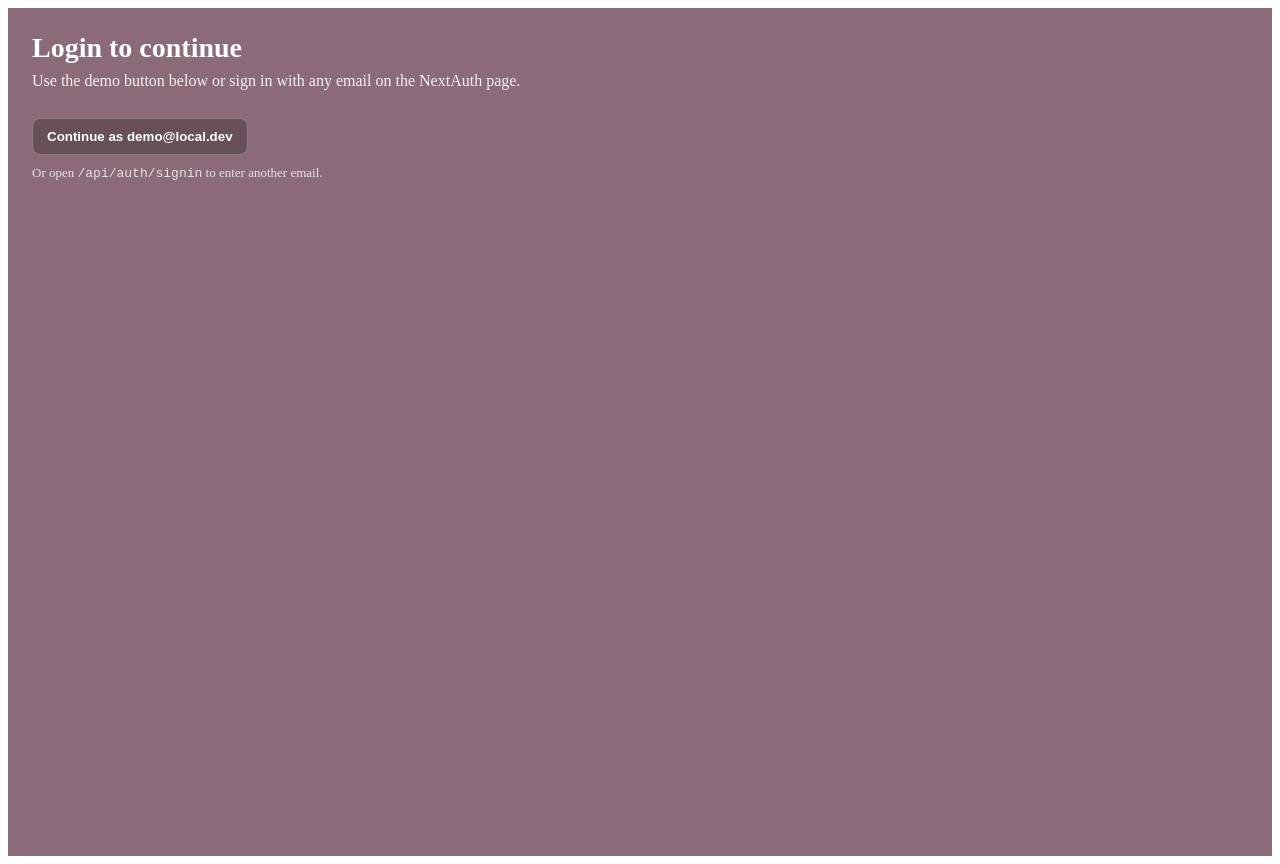
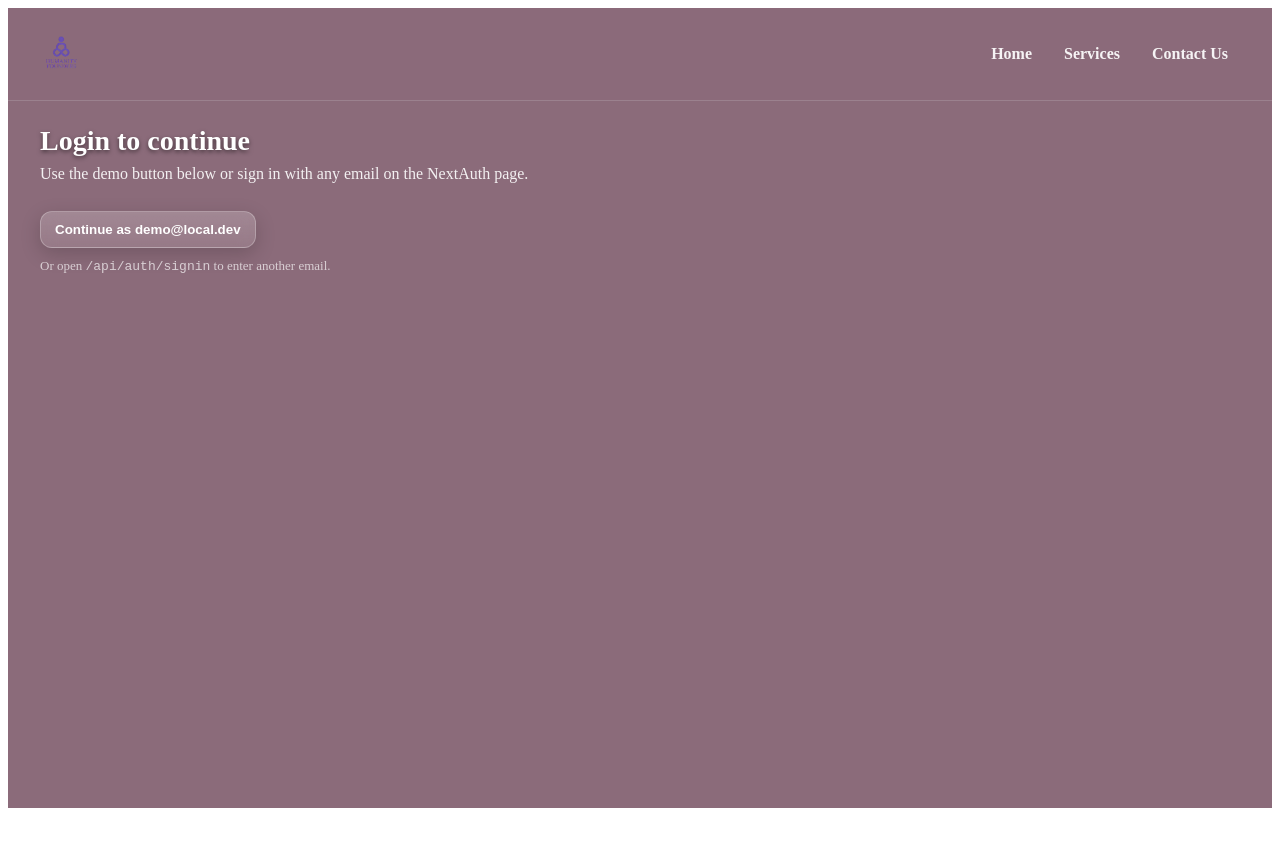
Before and after one commit to mayurdhavale10/humanity, a Next.js app: page /composer in a window 1280 px wide. After the commit the page ends 816 px from the top, so only its background shows below. Built offline with nearby package versions, Linux system fonts and the light colour scheme; no server answers.

Commit message:
changes in com

```diff
--- a/src/components/composer/Composer.tsx
+++ b/src/components/composer/Composer.tsx
@@ -3,6 +3,8 @@
 
 import { useState } from "react";
 import { useSession, signIn } from "next-auth/react";
+import Link from "next/link";
+import Image from "next/image";
 import ImageUpload from "./ImageUpload";
 import CaptionEditor from "./CaptionEditor";
 import ScheduleInput from "./ScheduleInput";
@@ -42,41 +44,6 @@ export default function Composer() {
   // NEW: Use demo accounts toggle
   const [useDemo, setUseDemo] = useState(false);
 
-  // Gate: require sign-in (demo button provided)
-  if (status !== "authenticated") {
-    return (
-      <main style={{ padding: 24, color: "#fff", minHeight: "100vh", background: "#8B6B7A" }}>
-        <h1 style={{ margin: 0, fontSize: 28, fontWeight: 900 }}>Login to continue</h1>
-        <p style={{ opacity: 0.9, marginTop: 8 }}>
-          Use the demo button below or sign in with any email on the NextAuth page.
-        </p>
-        <button
-          onClick={() =>
-            signIn("credentials", {
-              email: "demo@local.dev",
-              callbackUrl: "/composer",
-            })
-          }
-          style={{
-            marginTop: 12,
-            padding: "10px 14px",
-            borderRadius: 8,
-            border: "1px solid rgba(255,255,255,.25)",
-            background: "rgba(0,0,0,.25)",
-            color: "#fff",
-            cursor: "pointer",
-            fontWeight: 700,
-          }}
-        >
-          Continue as demo@local.dev
-        </button>
-        <div style={{ opacity: 0.8, marginTop: 10, fontSize: 13 }}>
-          Or open <code>/api/auth/signin</code> to enter another email.
-        </div>
-      </main>
-    );
-  }
-
   async function handleUpload(file: File) {
     setUploading(true);
     setMessage(null);
@@ -109,14 +76,14 @@ export default function Composer() {
       if (!imageUrl) throw new Error("Add an image (upload or paste URL)");
       const scheduledAt = toUTCISOStringLocal(when);
       const body = {
-        userEmail: email,            // server will ignore if useDemo=true
-        platforms,                   // UPPERCASE already
+        userEmail: email,
+        platforms,
         status: "QUEUED",
         kind: "IMAGE",
         caption,
         media: { imageUrl },
         scheduledAt,
-        useDemo,                     // ✅ NEW
+        useDemo,
       };
       const res = await fetch("/api/planned-posts", {
         method: "POST",
@@ -133,7 +100,7 @@ export default function Composer() {
     }
   }
 
-  // Launch quick → always uses demo endpoint (your recruiter flow)
+  // Launch quick → demo endpoint publishes immediately
   async function launchQuick() {
     setSaving(true);
     setMessage(null);
@@ -144,7 +111,7 @@ export default function Composer() {
       const res = await fetch("/api/demo/launch", {
         method: "POST",
         headers: { "Content-Type": "application/json" },
-        body: JSON.stringify({ platforms, imageUrl, caption }), // demo endpoint publishes immediately
+        body: JSON.stringify({ platforms, imageUrl, caption }),
       });
       const data = await res.json();
       if (!res.ok) throw new Error(data?.error || "Failed to launch");
@@ -167,18 +134,147 @@ export default function Composer() {
     ? `/api/planned-posts?demo=1`
     : `/api/planned-posts?email=${encodeURIComponent(email || "demo@local.dev")}`;
 
-  return (
-    <main
-      style={{
+  /* ============ COMMON STYLES (for reuse) ============ */
+  const pageWrap: React.CSSProperties = {
+    backgroundColor: "#8B6B7A", // Deep Mauve
+    minHeight: "100vh",
+  };
+  const container: React.CSSProperties = {
     maxWidth: "1200px",
     margin: "0 auto",
-        padding: "32px 24px",
-        minHeight: "100vh",
-        backgroundColor: "#8B6B7A",
+    padding: "24px 16px",
+  };
+  const glassBtn: React.CSSProperties = {
+    padding: "10px 14px",
+    borderRadius: 12,
+    border: "1px solid rgba(255,255,255,0.25)",
+    background: "linear-gradient(180deg, rgba(255,255,255,0.20), rgba(255,255,255,0.10))",
+    backdropFilter: "blur(8px)",
+    WebkitBackdropFilter: "blur(8px)",
+    color: "#fff",
+    fontWeight: 800,
+    textDecoration: "none",
+    boxShadow: "0 6px 20px rgba(0,0,0,0.18)",
+    transition: "transform .08s ease, box-shadow .15s ease, border-color .2s ease",
+    cursor: "pointer",
+    display: "inline-flex",
+    alignItems: "center",
+    gap: 8,
+  };
+  const primaryLink: React.CSSProperties = {
+    padding: "8px 12px",
+    borderRadius: 10,
+    color: "rgba(255,255,255,0.92)",
+    fontWeight: 800,
+    textDecoration: "none",
+    transition: "background-color .15s ease",
+  };
+
+  /* ============ UNAUTH VIEW ============ */
+  if (status !== "authenticated") {
+    return (
+      <main style={pageWrap}>
+        {/* Sticky navbar */}
+        <header
+          style={{
+            position: "sticky",
+            top: 0,
+            zIndex: 40,
+            borderBottom: "1px solid rgba(255,255,255,0.15)",
+            background: "rgba(139, 107, 122, 0.9)", // #8B6B7A / 90%
+            backdropFilter: "blur(12px)",
           }}
         >
+          <div style={{ ...container, display: "flex", alignItems: "center", justifyContent: "space-between", gap: 12 }}>
+            <Link href="/dashboard" style={{ display: "flex", alignItems: "center", gap: 8 }}>
+              <Image
+                src="/Humanity_founderslogo.webp"
+                alt="Humanity"
+                width={160}
+                height={44}
+                priority
+                style={{ height: 44, width: "auto", borderRadius: 8, objectFit: "contain" }}
+              />
+            </Link>
+
+            {/* Home · Services · Contact Us */}
+            <nav style={{ display: "none", gap: 8, alignItems: "center" } as React.CSSProperties}>
+              {/* display none on tiny screens; feel free to enhance with a burger later */}
+            </nav>
+            <nav style={{ display: "flex", gap: 8, alignItems: "center" }}>
+              <Link href="/" style={primaryLink}>Home</Link>
+              <Link href="/#services" style={primaryLink}>Services</Link>
+              <Link href="/#contact" style={primaryLink}>Contact&nbsp;Us</Link>
+            </nav>
+          </div>
+        </header>
+
+        <div style={container}>
+          <h1 style={{ margin: 0, fontSize: 28, fontWeight: 900, color: "#fff", textShadow: "0 2px 4px rgba(0,0,0,0.5)" }}>
+            Login to continue
+          </h1>
+          <p style={{ opacity: 0.9, marginTop: 8, color: "#fff" }}>
+            Use the demo button below or sign in with any email on the NextAuth page.
+          </p>
+
+          <button
+            onClick={() =>
+              signIn("credentials", {
+                email: "demo@local.dev",
+                callbackUrl: "/composer",
+              })
+            }
+            style={{ ...glassBtn, marginTop: 12 }}
+          >
+            Continue as demo@local.dev
+          </button>
+
+          <div style={{ opacity: 0.8, marginTop: 10, fontSize: 13, color: "rgba(255,255,255,0.85)" }}>
+            Or open <code>/api/auth/signin</code> to enter another email.
+          </div>
+        </div>
+      </main>
+    );
+  }
+
+  /* ============ AUTH VIEW ============ */
+  return (
+    <main style={pageWrap}>
+      {/* Sticky navbar */}
+      <header
+        style={{
+          position: "sticky",
+          top: 0,
+          zIndex: 40,
+          borderBottom: "1px solid rgba(255,255,255,0.15)",
+          background: "rgba(139, 107, 122, 0.9)", // #8B6B7A / 90%
+          backdropFilter: "blur(12px)",
+        }}
+      >
+        <div style={{ ...container, display: "flex", alignItems: "center", justifyContent: "space-between", gap: 12 }}>
+          <Link href="/dashboard" style={{ display: "flex", alignItems: "center", gap: 8 }}>
+            <Image
+              src="/Humanity_founderslogo.webp"
+              alt="Humanity"
+              width={160}
+              height={44}
+              priority
+              style={{ height: 44, width: "auto", borderRadius: 8, objectFit: "contain" }}
+            />
+          </Link>
+
+          {/* Home · Services · Contact Us */}
+          <nav style={{ display: "flex", gap: 8, alignItems: "center" }}>
+            <Link href="/" style={primaryLink}>Home</Link>
+            <Link href="/#services" style={primaryLink}>Services</Link>
+            <Link href="/#contact" style={primaryLink}>Contact&nbsp;Us</Link>
+          </nav>
+        </div>
+      </header>
+
+      <div style={container}>
         {/* Header */}
-      <div style={{ marginBottom: "32px" }}>
+        <div style={{ marginBottom: 24 }}>
           <h1
             style={{
               fontSize: "clamp(28px, 4vw, 48px)",
@@ -194,10 +290,10 @@ export default function Composer() {
           </h1>
           <p
             style={{
-            fontSize: "16px",
-            color: "rgba(255,255,255,0.8)",
+              fontSize: 16,
+              color: "rgba(255,255,255,0.85)",
               margin: "8px 0 0 0",
-            fontWeight: 500,
+              fontWeight: 600,
             }}
           >
             Create and schedule content across your social platforms
@@ -208,13 +304,13 @@ export default function Composer() {
         <form
           onSubmit={submit}
           style={{
-          backgroundColor: "#B5979A",
-          borderRadius: "12px",
-          padding: "32px",
+            backgroundColor: "#B5979A", // Dusty Rose
+            borderRadius: 12,
+            padding: 24,
             boxShadow: "0 10px 30px rgba(0,0,0,0.25), 0 2px 6px rgba(0,0,0,0.15)",
-          border: "1px solid rgba(255,255,255,0.08)",
+            border: "1px solid rgba(255,255,255,0.10)",
             display: "grid",
-          gap: "24px",
+            gap: 20,
           }}
         >
           <ImageUpload
@@ -233,14 +329,14 @@ export default function Composer() {
           {/* Connect / OAuth */}
           <ConnectAccounts />
 
-        {/* NEW: Use Demo toggle */}
+          {/* Use Demo toggle */}
           <label
             style={{
               display: "inline-flex",
               alignItems: "center",
               gap: 8,
               color: "#fff",
-            fontWeight: 600,
+              fontWeight: 700,
             }}
           >
             <input
@@ -252,7 +348,7 @@ export default function Composer() {
           </label>
 
           {/* Actions + links */}
-        <div style={{ display: "grid", gap: "16px" }}>
+          <div style={{ display: "grid", gap: 16 }}>
             <ActionButtons
               onSubmit={submit}
               onLaunchQuick={launchQuick}
@@ -263,32 +359,32 @@ export default function Composer() {
             {/* Verification Links */}
             <aside
               style={{
-              marginTop: "4px",
+                marginTop: 4,
                 padding: "14px 16px",
                 backgroundColor: "rgba(0,0,0,0.22)",
-              borderRadius: "8px",
+                borderRadius: 8,
                 border: "1px solid rgba(255,255,255,0.12)",
                 color: "rgba(255,255,255,0.9)",
               }}
             >
               <div
                 style={{
-                fontSize: "14px",
-                fontWeight: 700,
-                marginBottom: "6px",
+                  fontSize: 14,
+                  fontWeight: 800,
+                  marginBottom: 6,
                   display: "flex",
                   alignItems: "center",
-                gap: "8px",
+                  gap: 8,
                 }}
               >
                 <span>Verify automation</span>
                 <span
                   style={{
-                  fontSize: "10px",
-                  fontWeight: 700,
+                    fontSize: 10,
+                    fontWeight: 800,
                     padding: "2px 6px",
-                  borderRadius: "4px",
-                  background: "rgba(255,255,255,0.12)",
+                    borderRadius: 4,
+                    background: "rgba(255,255,255,0.15)",
                   }}
                 >
                   Demo
@@ -296,10 +392,10 @@ export default function Composer() {
               </div>
               <div
                 style={{
-                fontSize: "13px",
+                  fontSize: 13,
                   lineHeight: 1.5,
-                marginBottom: "8px",
-                color: "rgba(255,255,255,0.85)",
+                  marginBottom: 8,
+                  color: "rgba(255,255,255,0.9)",
                 }}
               >
                 After you click <strong>Schedule Post</strong> or{" "}
@@ -311,7 +407,7 @@ export default function Composer() {
                   padding: 0,
                   margin: 0,
                   display: "grid",
-                gap: "6px",
+                  gap: 6,
                 }}
               >
                 <li>
@@ -324,9 +420,9 @@ export default function Composer() {
                       textDecoration: "none",
                       display: "inline-flex",
                       alignItems: "center",
-                    gap: "8px",
+                      gap: 8,
                       padding: "6px 8px",
-                    borderRadius: "6px",
+                      borderRadius: 6,
                       background: "rgba(255,255,255,0.08)",
                       border: "1px solid rgba(255,255,255,0.12)",
                     }}
@@ -341,7 +437,7 @@ export default function Composer() {
                     />
                     Instagram: _mmayurr <span aria-hidden style={{ opacity: 0.8, marginLeft: 4, fontSize: 12 }}>↗</span>
                   </a>
-                <div style={{ fontSize: 12, color: "rgba(255,255,255,0.75)", marginTop: 4 }}>
+                  <div style={{ fontSize: 12, color: "rgba(255,255,255,0.78)", marginTop: 4 }}>
                     Click to see the automated post on your feed.
                   </div>
                 </li>
@@ -356,12 +452,12 @@ export default function Composer() {
                       textDecoration: "none",
                       display: "inline-flex",
                       alignItems: "center",
-                    gap: "8px",
+                      gap: 8,
                       padding: "6px 8px",
-                    borderRadius: "6px",
+                      borderRadius: 6,
                       background: "rgba(255,255,255,0.08)",
                       border: "1px solid rgba(255,255,255,0.12)",
-                    marginTop: "6px",
+                      marginTop: 6,
                     }}
                   >
                     <span
@@ -375,7 +471,7 @@ export default function Composer() {
                     LinkedIn: mayur-dhavale-b98584387{" "}
                     <span aria-hidden style={{ opacity: 0.8, marginLeft: 4, fontSize: 12 }}>↗</span>
                   </a>
-                <div style={{ fontSize: 12, color: "rgba(255,255,255,0.75)", marginTop: 4 }}>
+                  <div style={{ fontSize: 12, color: "rgba(255,255,255,0.78)", marginTop: 4 }}>
                     Click to verify the cross-post on your LinkedIn.
                   </div>
                 </li>
@@ -390,12 +486,12 @@ export default function Composer() {
                       textDecoration: "none",
                       display: "inline-flex",
                       alignItems: "center",
-                    gap: "8px",
+                      gap: 8,
                       padding: "6px 8px",
-                    borderRadius: "6px",
+                      borderRadius: 6,
                       background: "rgba(255,255,255,0.08)",
                       border: "1px solid rgba(255,255,255,0.12)",
-                    marginTop: "6px",
+                      marginTop: 6,
                     }}
                   >
                     <span
@@ -409,7 +505,7 @@ export default function Composer() {
                     X (Twitter): @Mayur_dhavalee{" "}
                     <span aria-hidden style={{ opacity: 0.8, marginLeft: 4, fontSize: 12 }}>↗</span>
                   </a>
-                <div style={{ fontSize: 12, color: "rgba(255,255,255,0.75)", marginTop: 4 }}>
+                  <div style={{ fontSize: 12, color: "rgba(255,255,255,0.78)", marginTop: 4 }}>
                     Click to confirm the tweet was posted.
                   </div>
                 </li>
@@ -423,12 +519,12 @@ export default function Composer() {
         {/* Developer Tip */}
         <div
           style={{
-          marginTop: "24px",
-          padding: "16px",
-          backgroundColor: "rgba(255,255,255,0.1)",
-          borderRadius: "8px",
-          fontSize: "14px",
-          color: "rgba(255,255,255,0.7)",
+            marginTop: 24,
+            padding: 16,
+            backgroundColor: "rgba(255,255,255,0.10)",
+            borderRadius: 8,
+            fontSize: 14,
+            color: "rgba(255,255,255,0.75)",
             fontFamily: 'ui-monospace, SFMono-Regular, "SF Mono", monospace',
           }}
         >
@@ -436,6 +532,7 @@ export default function Composer() {
           <code>{plannedPostsTipHref}</code> and{" "}
           <code>/api/cron/run?secret=***</code> logs to see QUEUED ➜ PUBLISHED.
         </div>
+      </div>
     </main>
   );
 }
```
Lines whose indentation alone changed are shown as unchanged.
